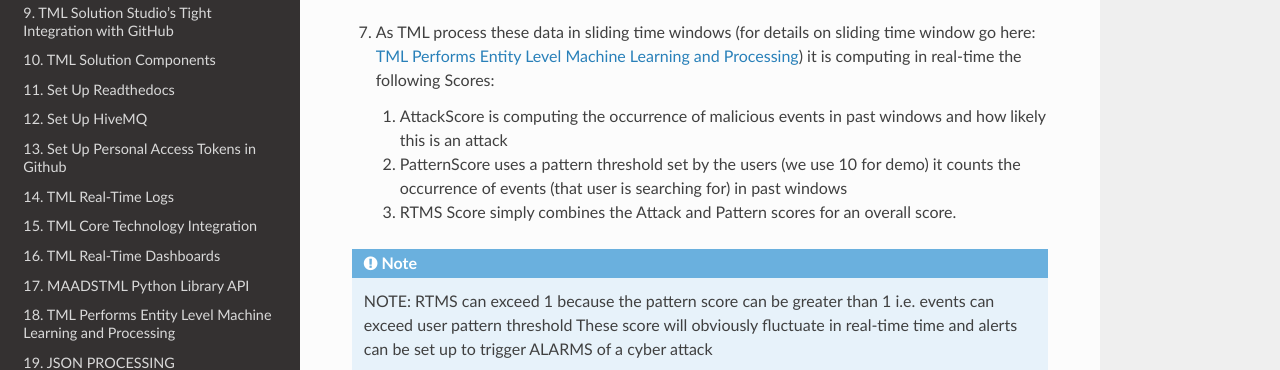
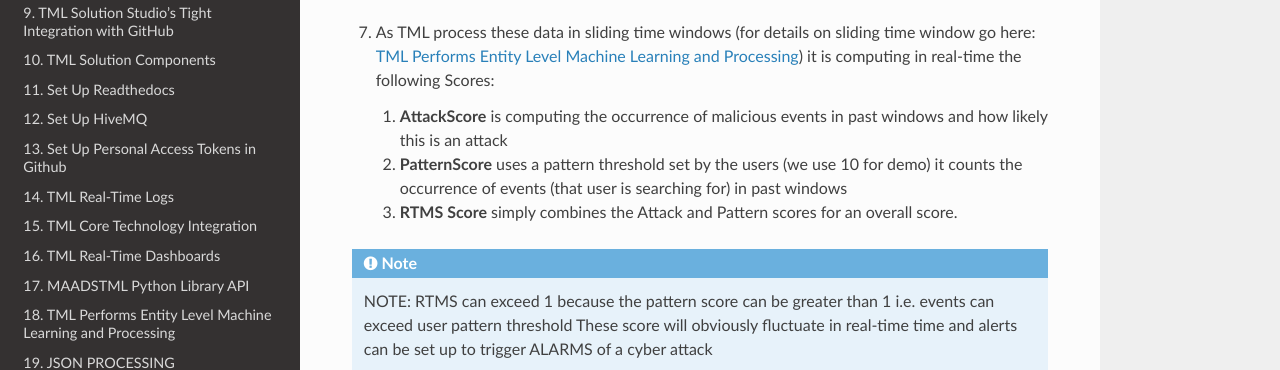
Before and after one commit to smaurice101/readthedocs, a Sphinx documentation site: the page built from docs/source/rtms.rst, in a window 1280 px wide and 900 px high, scrolled down 770 px. Shown: the part 396-766 px from the top of the window. Built offline with Sphinx 7.4.7 and the Read the Docs theme 3.1.0, drawn with Linux system fonts in a browser that asks for light colours.

Commit message:
Update rtms.rst

```diff
--- a/docs/source/rtms.rst
+++ b/docs/source/rtms.rst
@@ -42,11 +42,11 @@
 
 #. As TML process these data in sliding time windows (for details on sliding time window go here: :ref:`TML Performs Entity Level Machine Learning and Processing`) it is computing in real-time the following Scores:
 
-   #. AttackScore is computing the occurrence of malicious events in past windows and how likely this is an attack
+   #. **AttackScore** is computing the occurrence of malicious events in past windows and how likely this is an attack
 
-   #. PatternScore uses a pattern threshold set by the users (we use 10 for demo) it counts the occurrence of  events (that user is searching for) in past windows
+   #. **PatternScore** uses a pattern threshold set by the users (we use 10 for demo) it counts the occurrence of  events (that user is searching for) in past windows
 
-   #. RTMS Score simply combines the Attack and Pattern scores for an overall score.
+   #. **RTMS Score** simply combines the Attack and Pattern scores for an overall score.
 
 .. note::
    NOTE: RTMS can exceed 1 because the pattern score can be greater than 1 i.e. events can exceed user pattern threshold
```
